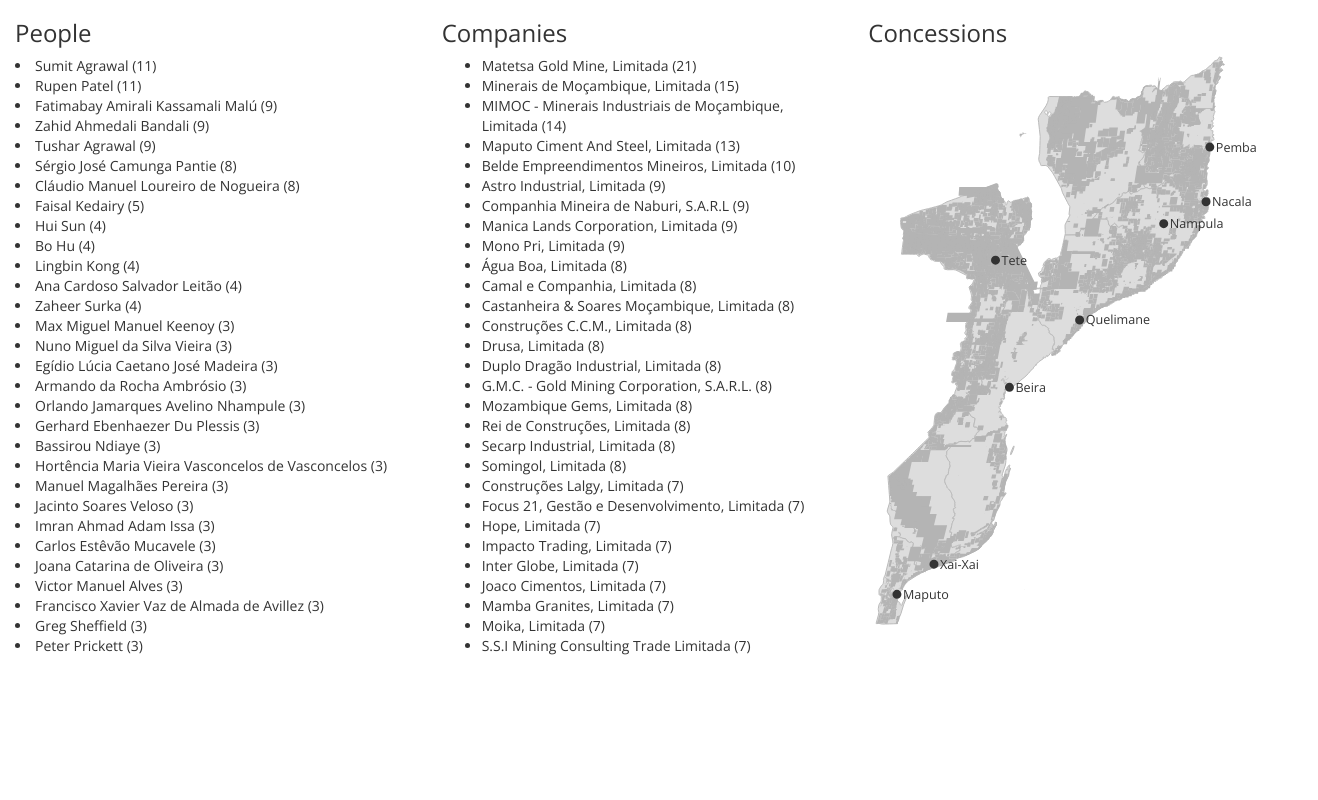
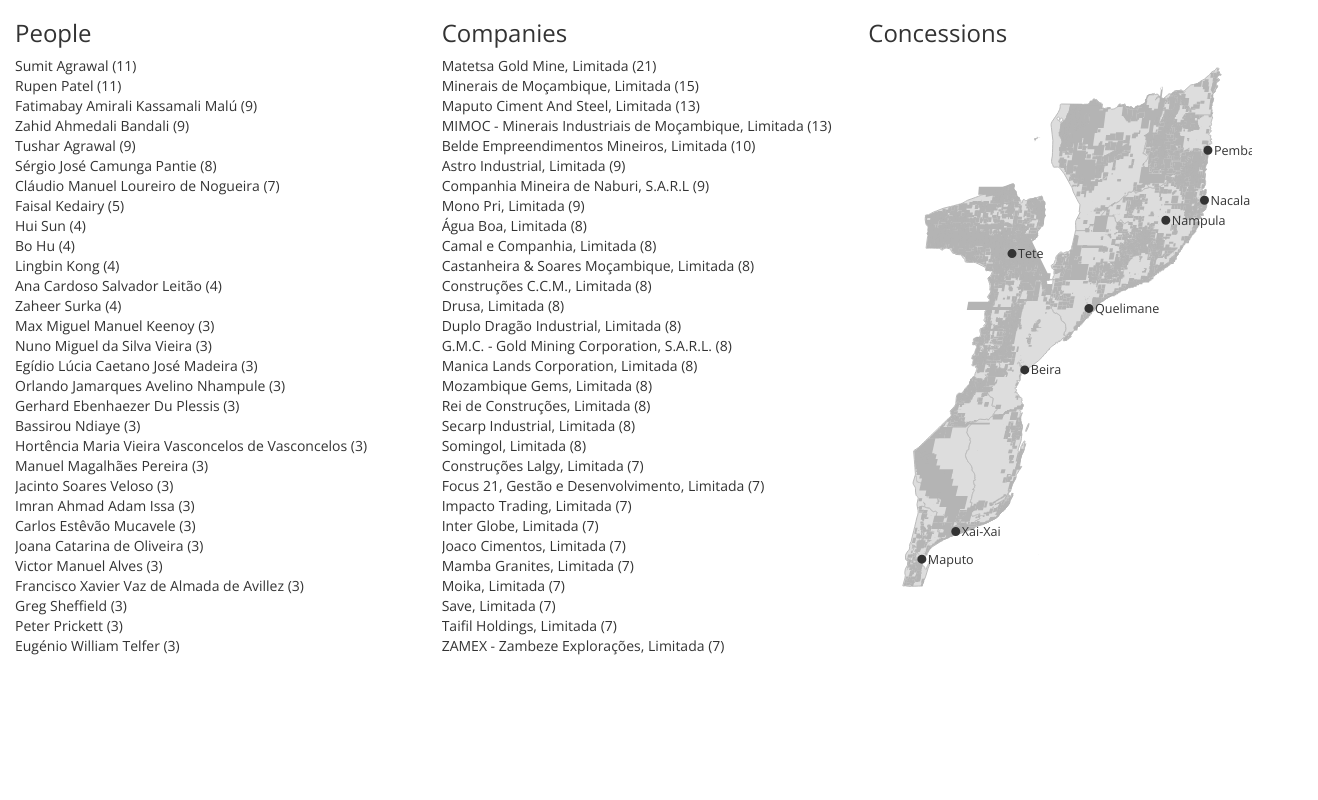
Before and after one commit to ANCIR/mozambique, a website: page visual/index.html in a window 1280 px wide. Shown: the whole page, 1318 px wide, since content can reach past the window. Drawn offline with nearby package versions, Linux system fonts and the light colour scheme.

Commit message:
refactor the js app.

```diff
--- a/visual/css/style.css
+++ b/visual/css/style.css
@@ -8,11 +8,17 @@
     overflow-y: scroll;
 }
 
+.entity-list ul {
+    list-style-type: none;
+    padding: 0;
+}
 
-#map {
+/*#map {
     width: 400px;
     height: 600px;
 }
+*/
+
 
 #map .region {
     fill: #ddd;
--- a/visual/index.html
+++ b/visual/index.html
@@ -22,7 +22,7 @@
         <div class="col-md-4">
           <h3>People</h3>
           <div class="entity-list">
-            <div id="persons"></div>
+            <ul id="persons"></ul>
           </div>
         </div>
         <div class="col-md-4">
@@ -31,7 +31,7 @@
             <ul id="companies"></ul>
           </div>
         </div>
-        <div class="col-md-4">
+        <div class="col-md-4" id="map-container">
           <h3>Concessions</h3>
           <div id="map"></div>
         </div>
--- a/visual/js/app.js
+++ b/visual/js/app.js
@@ -1,18 +1,72 @@
 
-var width = 450,
-  height = 600,
-  svg = d3.select("#map").append("svg")
-    .attr("width", width)
-    .attr("height", height);
+var companies = {},
+    persons = {};
+
+var bbox = d3.select("#map-container"),
+    width = parseFloat(bbox.style('width').replace('px', '')) * 0.9,
+    height = width * 1.5,
+    svg = d3.select("#map").append("svg")
+      .attr("width", width)
+      .attr("height", height);
+
 
 d3.json('maps/moz_c.json', function(error, data) {
+  renderMap(data);
+
+  d3.csv('data/persons.csv', function(error, data) {
+    processLinkageData(data);
+    renderLists();
+  });
+
+});
+
+
+var processLinkageData = function(data) {
+  companies = {};
+  persons = {};
+
+  for (var i in data) {
+    var row = data[i];
+    var companySlug = getSlug(row.company_name);
+    var personSlug = getSlug(row.company_person_name);
+
+    if (_.isUndefined(companies[companySlug])) {
+      companies[companySlug] = {
+        'name': row.company_name,
+        'slug': companySlug,
+        'id': row.company_id,
+        'date': row.company_date,
+        'persons': []
+      };
+    }
+    if (_.indexOf(companies[companySlug]['persons'], personSlug) == -1) {
+      companies[companySlug]['persons'].push(personSlug);
+      companies[companySlug]['degree'] = companies[companySlug]['persons'].length;
+    }
+
+    if (_.isUndefined(persons[personSlug])) {
+      persons[personSlug] = {
+        'name': row.company_person_name,
+        'slug': personSlug,
+        'companies': [],
+        //'roles': [] // TOOD PEP roles
+      };
+    }
+    if (_.indexOf(persons[personSlug]['companies'], companySlug) == -1) {
+      persons[personSlug]['companies'].push(companySlug);
+      persons[personSlug]['degree'] = persons[personSlug]['companies'].length;
+    }
+  }
+};
+
+var renderMap = function(data) {
   var subunits = topojson.feature(data, data.objects.subunits);
   var places = topojson.feature(data, data.objects.places);
   var concessions = topojson.feature(data, data.objects.concessions);
 
   var projection = d3.geo.orthographic()
-    .scale(2100)
-    .translate([width / 2.5, height / 2.5])
+    .scale(width * 5)
+    .translate([width / 2, height / 2.5])
     .center(d3.geo.centroid(subunits));
 
   var path = d3.geo.path()
@@ -67,42 +121,9 @@
       .text(function(d) {
         return d.properties.name; }
       );
+};
 
-});
-
-
-d3.csv('data/persons.csv', function(error, data) {
-  var companies = {},
-      persons = {};
-  for (var i in data) {
-    var row = data[i];
-    var companySlug = getSlug(row.company_name);
-    var personSlug = getSlug(row.company_person_name);
-
-    if (_.isUndefined(companies[companySlug])) {
-      companies[companySlug] = {
-        'name': row.company_name,
-        'slug': companySlug,
-        'id': row.company_id,
-        'date': row.company_date,
-        'persons': []
-      };
-    }
-    companies[companySlug]['persons'].push(personSlug);
-    companies[companySlug]['degree'] = companies[companySlug]['persons'].length;
-
-    if (_.isUndefined(persons[personSlug])) {
-      persons[personSlug] = {
-        'name': row.company_person_name,
-        'slug': personSlug,
-        'companies': [],
-        //'roles': [] // TOOD PEP roles
-      };
-    }
-    persons[personSlug]['companies'].push(companySlug);
-    persons[personSlug]['degree'] = persons[personSlug]['companies'].length;
-  }
-
+var renderLists = function() {
   var personsList = _.sortBy(_.values(persons), function(p) {
     return p.degree * -1;
   });
@@ -123,4 +144,4 @@
       .append("li")
       .text(function(d) { return d.name + ' (' + d.degree + ')'; });
 
-});
+}
```
